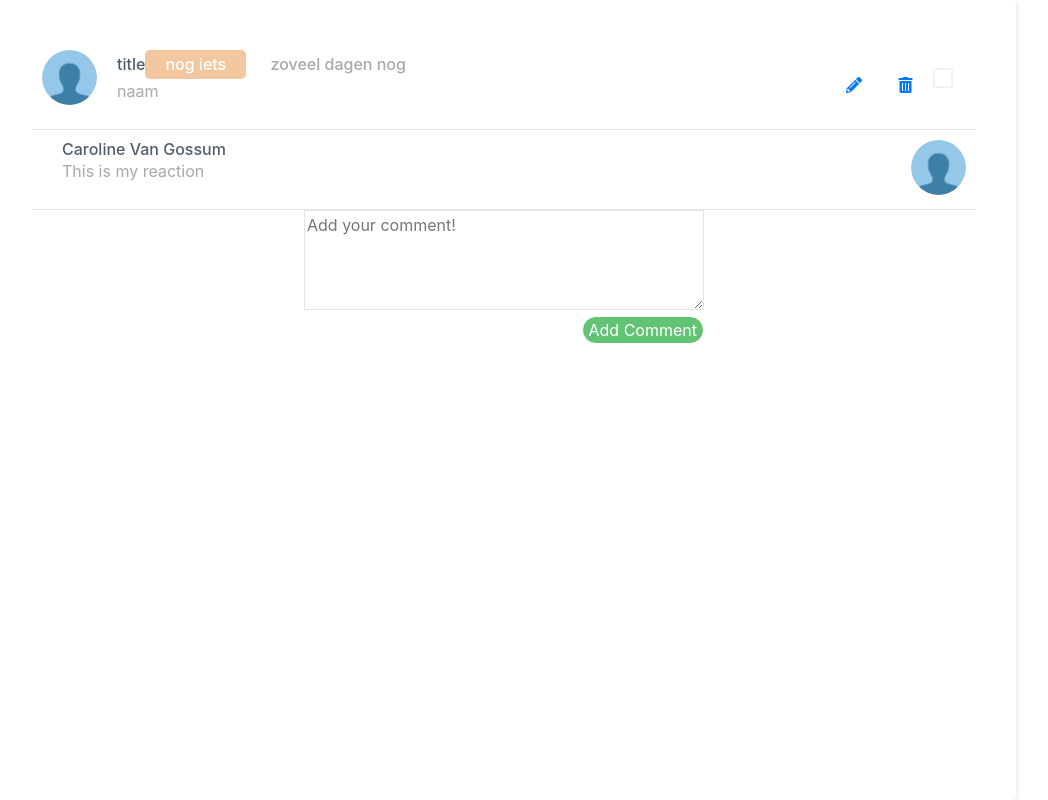
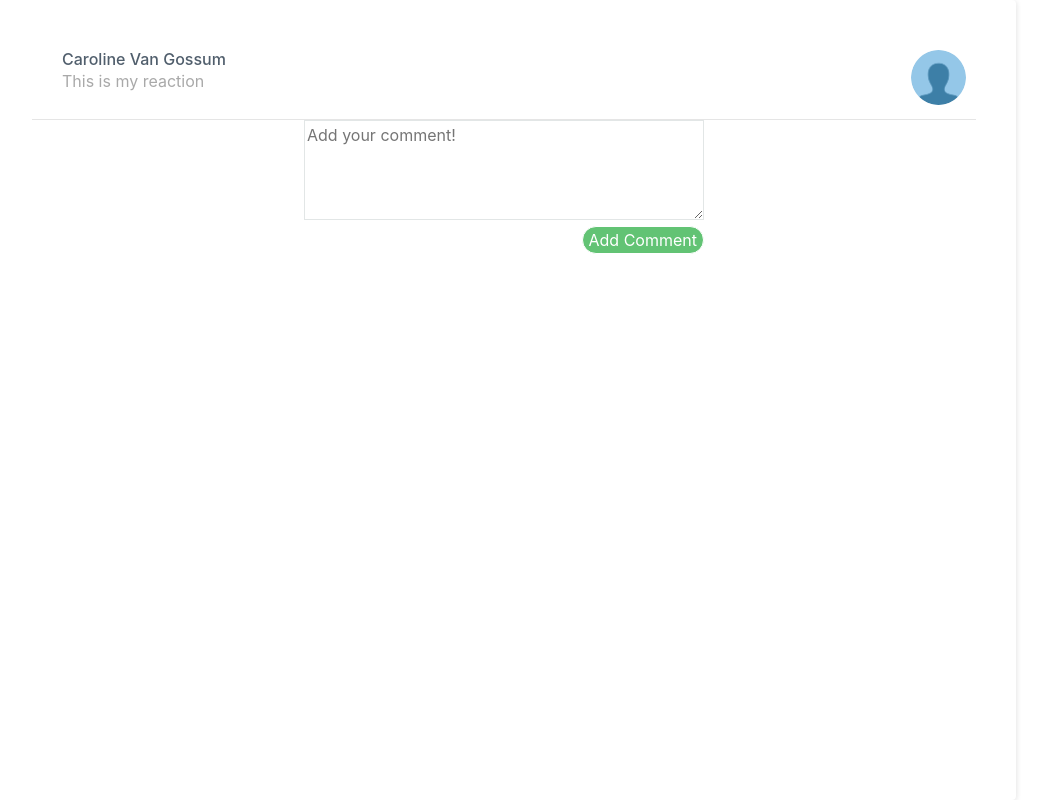
Before and after one commit to CarolineVG/PHP_To_Do, a PHP site: page /taskDetail.php?task=1 in a window 1280 px wide. Shown: the whole page, without its empty margins (136-1184 px from the left). Run offline with PHP 8.4, Linux system fonts and the light colour scheme; data that the repository does not hold is empty; some libraries are stand-ins or nearby versions.

Commit message:
delete task ok

```diff
--- a/classes/Task.php
+++ b/classes/Task.php
@@ -199,12 +199,20 @@ class Task extends Database {
             <img src="img/user.png" alt="user">
             <div class="media-body">
                 <div class="media-text">
-                    <h5>' . $result["title"] . '<span>'. $result["taskStatus"] . '</span>
+                    <h5>' . $result['title'] . '<span>' . $result["taskStatus"] . '</span>
                     <span class="deadline">' . $output . '</h5>
                     <p>' . $result["userId"] . '</p>
                 </div>
-                <input class="checkbox" type="checkbox">
-            </div></div><hr>';
+
+                <div class="taskicons">
+                    <a href=""><i class="fas fa-pencil-alt"></i></a>
+                    <a href="deleteProject.php?post="><i class="fas fa-trash-alt"></i></a>
+                    <input class="checkbox" type="checkbox">
+                </div>
+            </div>
+        </div>
+        <hr>
+';
         }
 
         } catch (PDOException $e) {
--- a/taskDetail.php
+++ b/taskDetail.php
@@ -56,26 +56,6 @@ $task = new Task();
 $task->setTaskId($taskId);
 $task->showTaskFromId();
 ?>
-
-
-            <div class="media">
-            <img src="img/user.png" alt="user">
-            <div class="media-body">
-                <div class="media-text">
-                    <h5>title<span>nog iets</span>
-                    <span class="deadline"> zoveel dagen nog</h5>
-                    <p>naam</p>
-                </div>
-
-                <div class="taskicons">
-                    <a href=""><i class="fas fa-pencil-alt"></i></a>
-                    <a href=""><i class="fas fa-trash-alt"></i></a>
-                    <input class="checkbox" type="checkbox">
-                </div>
-            </div>
-            </div>
-            <hr>
-
             <div class="media">
                         <div class="media-body">
                             <div class="media-text">
```
